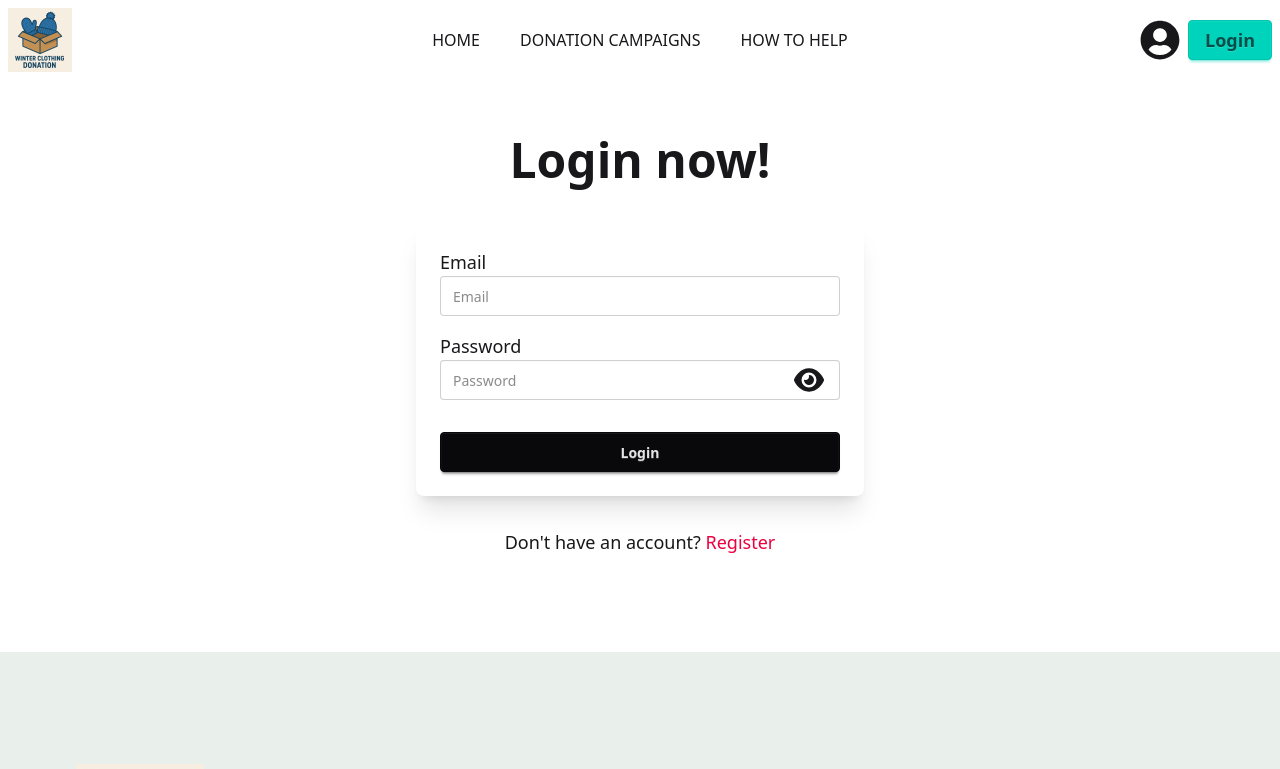
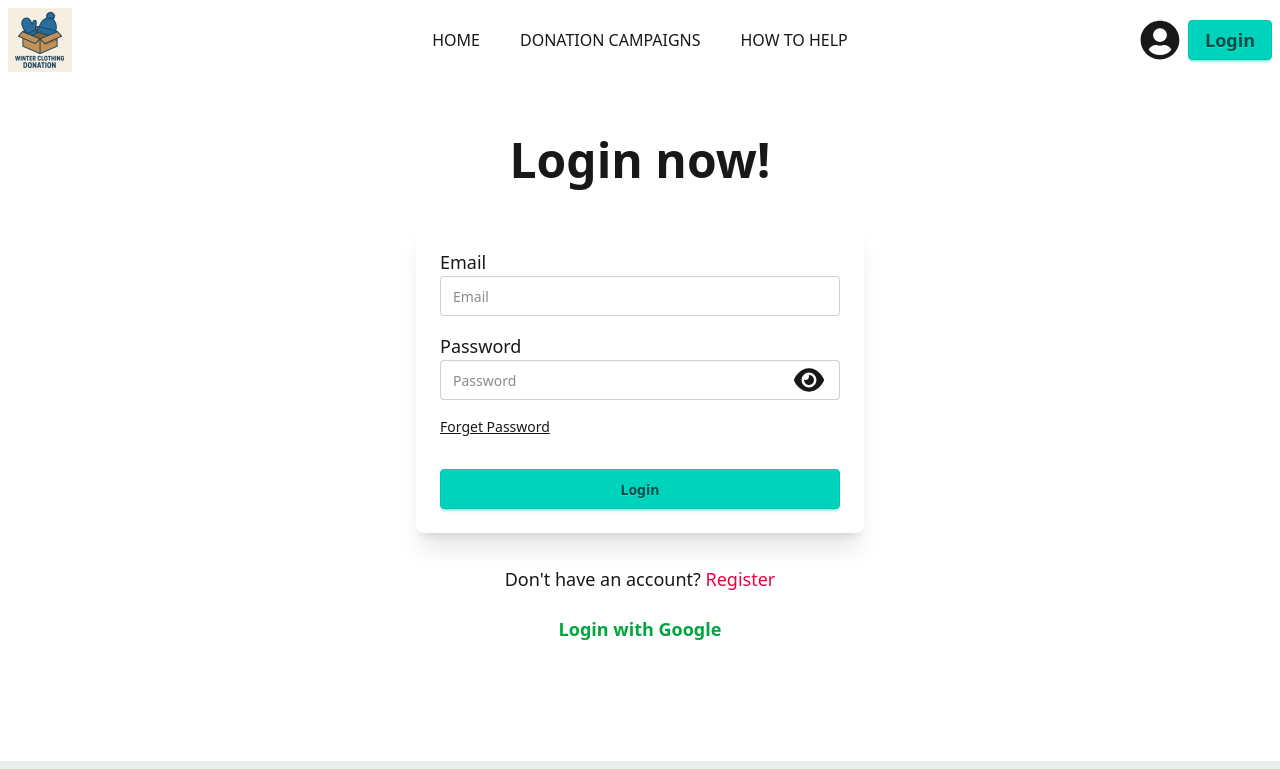
Before and after one commit to mdmonjumon/winter-clothing-donation, a React (Vite) app: page /login in a window 1280 px wide. Shown: the top 769 px of the page. Built offline with nearby package versions, Linux system fonts and the light colour scheme; no server answers.

Commit message:
user authenticates with google

```diff
--- a/src/pages/Login.jsx
+++ b/src/pages/Login.jsx
@@ -7,7 +7,7 @@ import { toast } from "react-toastify";
 
 const Login = () => {
     const [show, setShow] = useState(false);
-    const { signIn } = useContext(AuthContext);
+    const { signIn, singInWithGoogle } = useContext(AuthContext);
     const navigate = useNavigate();
     const location = useLocation();
 
@@ -27,6 +27,19 @@ const Login = () => {
         })
 
     }
+
+    const handleLoginWithGoogle=()=>{
+        singInWithGoogle()
+        .then(()=>{
+            navigate(location.state? location.state:'/');
+        })
+        .catch(()=>{
+            toast.error('Login failed! try again');
+        })
+    }
+
+
+
     return (
         <div className="my-24 max-w-7xl mx-auto flex flex-col items-center">
             <h1 className="text-5xl font-bold text-center my-10">Login now!</h1>
@@ -52,13 +65,22 @@ const Login = () => {
 
                             </div>
 
-                            <button className="btn btn-neutral w-full mt-4">Login</button>
+                            <div>
+                                <span className="underline cursor-pointer">Forget Password</span>
+                            </div>
+
+                            <button className="btn btn-accent w-full mt-4">Login</button>
                         </fieldset>
                     </form>
                 </div>
             </div>
             <p className="text-lg mt-8">Don't have an account? <Link to='/register' className="text-rose-600">Register</Link></p>
 
+
+            <div>
+                <button onClick={handleLoginWithGoogle} className="btn btn-ghost text-lg text-green-600 my-4">Login with Google</button>
+            </div>
+
         </div>
     );
 };
--- a/src/provider/AuthProvider.jsx
+++ b/src/provider/AuthProvider.jsx
@@ -1,27 +1,39 @@
-import { createUserWithEmailAndPassword, onAuthStateChanged, signInWithEmailAndPassword, signOut, updateProfile } from "firebase/auth";
+import { createUserWithEmailAndPassword, GoogleAuthProvider, onAuthStateChanged, signInWithEmailAndPassword, signInWithPopup, signOut, updateProfile } from "firebase/auth";
 import { createContext, useEffect, useState } from "react";
 import { auth } from "../firebase/firebase.config";
 
 export const AuthContext = createContext();
 
 const AuthProvider = ({ children }) => {
+
+    // user state manage
     const [user, setUser] = useState();
+
+    // google auth Provider
+    const googleProvider = new GoogleAuthProvider();
+
     // register
     const createNewUser = (email, password) => {
         return createUserWithEmailAndPassword(auth, email, password)
     }
 
-    // sign in
+    // sign in with email and password
     const signIn = (email, password) => {
         return signInWithEmailAndPassword(auth, email, password)
     }
 
-    const userLogout=()=>{
+    // sign in with google
+    const singInWithGoogle = () => {
+        return signInWithPopup(auth, googleProvider);
+
+    }
+
+    const userLogout = () => {
         return signOut(auth)
     }
 
 
-    const updateUserProfile = (userData)=>{
+    const updateUserProfile = (userData) => {
         return updateProfile(auth.currentUser, userData)
     }
 
@@ -42,6 +54,7 @@ const AuthProvider = ({ children }) => {
         signIn,
         userLogout,
         updateUserProfile,
+        singInWithGoogle,
         user
     }
     return (
```
